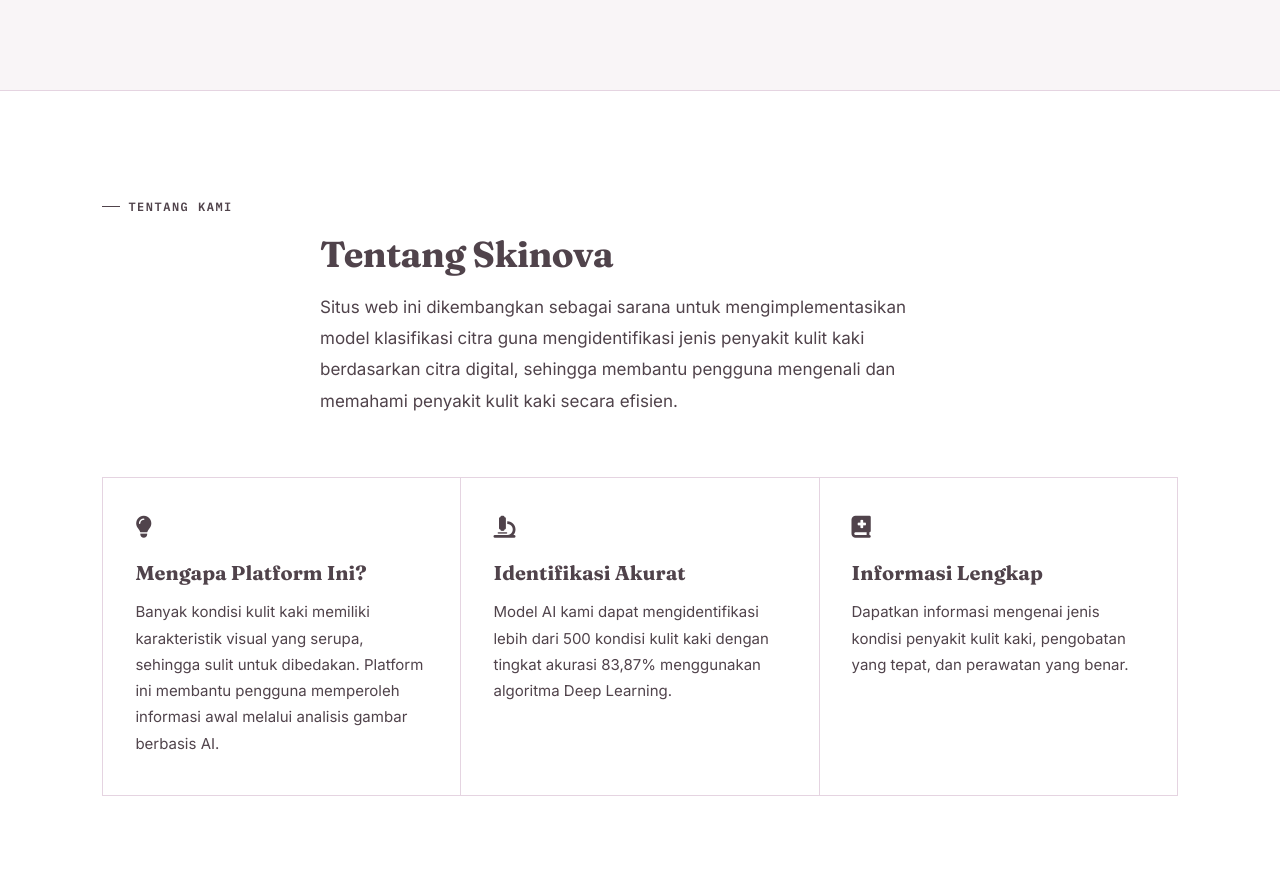
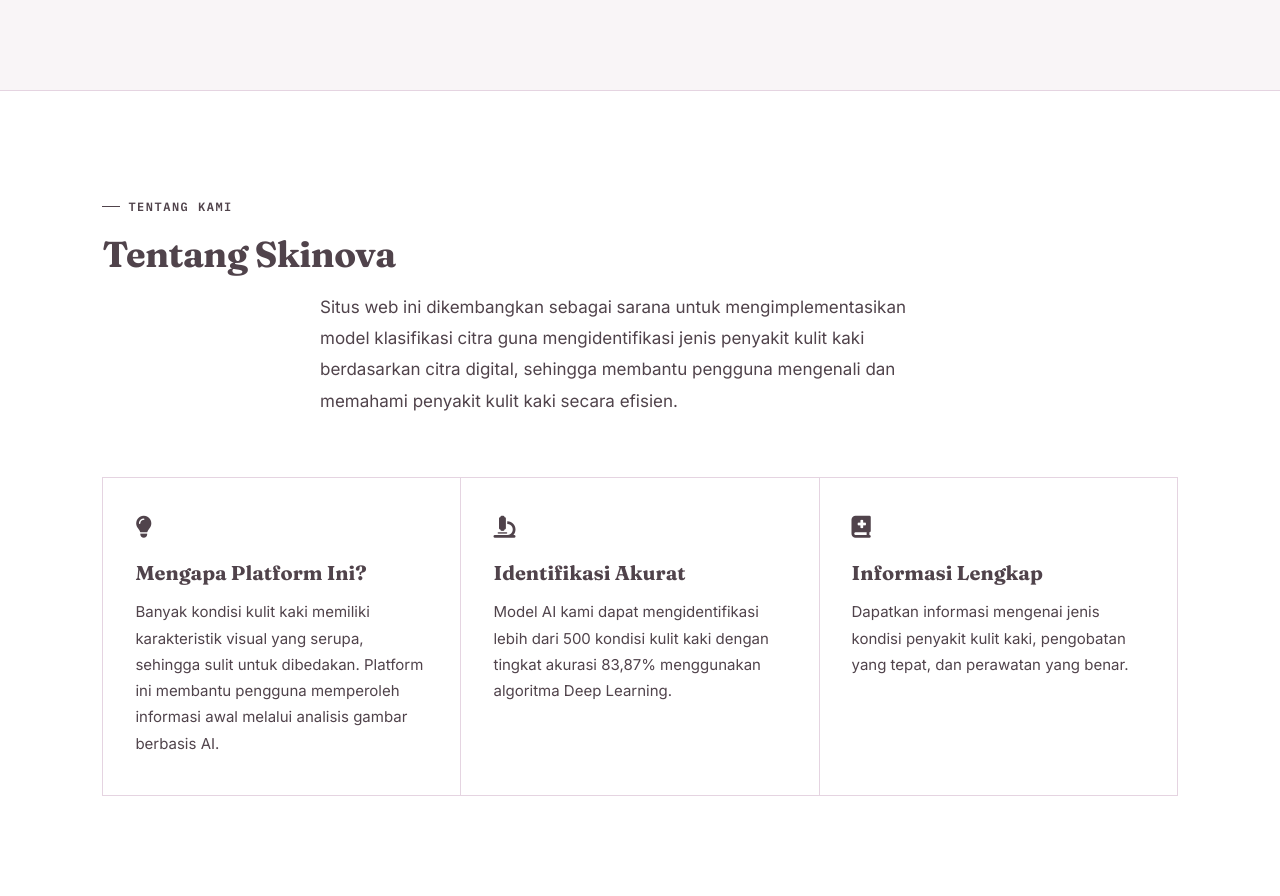
Before and after one commit to syachra/skripsi_final, a Flask app: page / in a window 1280 px wide. Shown: the part 544-1440 px from the top of the page. Run offline with Flask 3, Linux system fonts and the light colour scheme.

Commit message:
fix about

```diff
--- a/templates/index.html
+++ b/templates/index.html
@@ -74,12 +74,14 @@
 
     <section id="about" class="about">
 
-        <span class="eyebrow">Tentang Kami</span>
-        <h2 class="section-heading">Tentang Skinova</h2>
+        <div class="about-inner">
+            <span class="eyebrow">Tentang Kami</span>
+            <h2 class="section-heading">Tentang Skinova</h2>
 
-        <p class="about-text">
-            Situs web ini dikembangkan sebagai sarana untuk mengimplementasikan model klasifikasi citra guna mengidentifikasi jenis penyakit kulit kaki berdasarkan citra digital, sehingga membantu pengguna mengenali dan memahami penyakit kulit kaki secara efisien.
-        </p>
+            <p class="about-text">
+                Situs web ini dikembangkan sebagai sarana untuk mengimplementasikan model klasifikasi citra guna mengidentifikasi jenis penyakit kulit kaki berdasarkan citra digital, sehingga membantu pengguna mengenali dan memahami penyakit kulit kaki secara efisien.
+            </p>
+        </div>
 
         <div class="cards">
 
```
